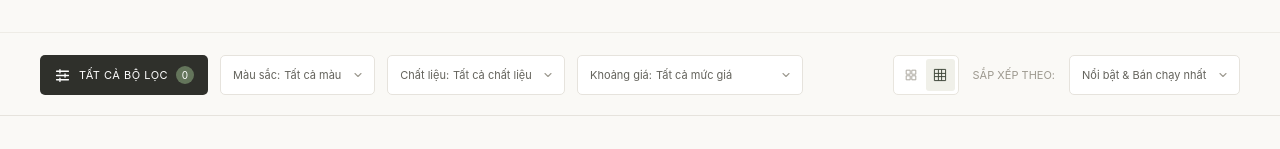
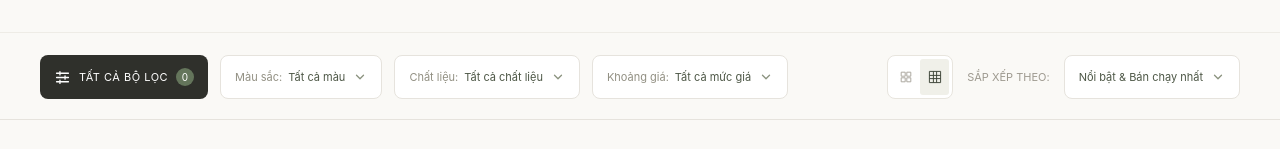
Before and after one commit to nhatkhang047/LTFE-web-ban-dong-phuc, a React (Vite) app: page /san-pham in a window 1280 px wide. Shown: the part 228-377 px from the top of the page. Built offline with nearby package versions, Linux system fonts and the light colour scheme.

Commit message:
fix:sua loi hien thi o box loc san pham

```diff
--- a/src/components/ProductFilters/ProductFilters.scss
+++ b/src/components/ProductFilters/ProductFilters.scss
@@ -24,9 +24,9 @@
     display: inline-flex;
     align-items: center;
     gap: 8px;
-    min-height: 40px;
+    min-height: 44px;
     padding: 9px 14px;
-    border-radius: 5px;
+    border-radius: 8px;
     background: #2f302b;
     color: #fff;
     font-size: 11px;
@@ -60,7 +60,7 @@
     flex-shrink: 0;
     gap: 14px;
 
-    .catalog-filter-select > span {
+    .catalog-filter-select__label {
       position: absolute;
       width: 1px;
       height: 1px;
@@ -85,6 +85,10 @@
     border: 1px solid #e8e5de;
     border-radius: 6px;
     background: #f3f2ed;
+
+    .catalog-filter-select {
+      min-width: 0;
+    }
   }
 
   &__selected {
@@ -116,43 +120,75 @@
   position: relative;
   display: inline-flex;
   align-items: center;
-  gap: 4px;
-  min-height: 40px;
-  padding: 0 12px;
+  gap: 6px;
+  min-width: 160px;
+  min-height: 44px;
+  padding: 10px 36px 10px 14px;
   border: 1px solid #e6e3dd;
-  border-radius: 5px;
+  border-radius: 8px;
   background: #fff;
   color: #64635c;
   font-size: 11px;
   white-space: nowrap;
+  cursor: pointer;
+  transition: border-color 150ms, box-shadow 150ms, background-color 150ms;
+
+  &__label {
+    flex-shrink: 0;
+    color: #929083;
+  }
+
+  &__value {
+    flex: 1;
+    min-width: 0;
+    overflow: hidden;
+    color: #4d5746;
+    text-overflow: ellipsis;
+  }
 
   select {
-    flex: 1;
-    min-width: 0;
-    height: 38px;
-    padding: 0 20px 0 0;
+    position: absolute;
+    inset: 0;
+    z-index: 1;
+    width: 100%;
+    height: 100%;
+    margin: 0;
+    padding: 0 14px;
     border: none;
-    border-radius: 4px;
+    border-radius: inherit;
+    outline: none;
     appearance: none;
-    background: transparent;
-    font-size: 11px;
+    background: #fff;
+    font-size: 12px;
+    opacity: 0;
     cursor: pointer;
   }
 
   > svg {
     position: absolute;
-    right: 10px;
-    width: 12px;
-    height: 12px;
-    stroke: #9e9b91;
+    right: 14px;
+    width: 14px;
+    height: 14px;
+    stroke: #8b937f;
     stroke-width: 1.5;
     stroke-linecap: round;
     stroke-linejoin: round;
     pointer-events: none;
   }
 
+  &:hover {
+    border-color: #bdc7b4;
+    background: #fdfefa;
+  }
+
   &:focus-within {
-    border-color: #8e9c85;
+    border-color: #829573;
+    background: #fff;
+    box-shadow: 0 0 0 3px #73856b18;
+  }
+
+  .catalog-page & select:focus-visible {
+    outline: none;
   }
 }
 
@@ -161,14 +197,14 @@
   flex-shrink: 0;
   padding: 3px;
   border: 1px solid #e8e5de;
-  border-radius: 5px;
+  border-radius: 8px;
   background: #fff;
 
   button {
     display: grid;
     place-items: center;
     width: 29px;
-    height: 32px;
+    height: 36px;
     border-radius: 3px;
     color: #aaa69d;
 
--- a/src/components/ProductFilters/ProductFilters.tsx
+++ b/src/components/ProductFilters/ProductFilters.tsx
@@ -17,11 +17,18 @@ type FilterSelectProps = {
 
 function FilterSelect({ label, value, options, onChange }: FilterSelectProps) {
   const selectId = useId();
+  const selectedOption = options.find((option) => option.value === value);
 
   return (
     <label className="catalog-filter-select" htmlFor={selectId}>
-      <span>{label}:</span>
-      <select id={selectId} value={value} onChange={(event) => onChange(event.target.value)}>
+      <span className="catalog-filter-select__label" aria-hidden="true">{label}:</span>
+      <span className="catalog-filter-select__value" aria-hidden="true">{selectedOption?.label}</span>
+      <select
+        id={selectId}
+        value={value}
+        aria-label={label}
+        onChange={(event) => onChange(event.target.value)}
+      >
         {options.map((option) => (
           <option key={option.value} value={option.value}>{option.label}</option>
         ))}
```
